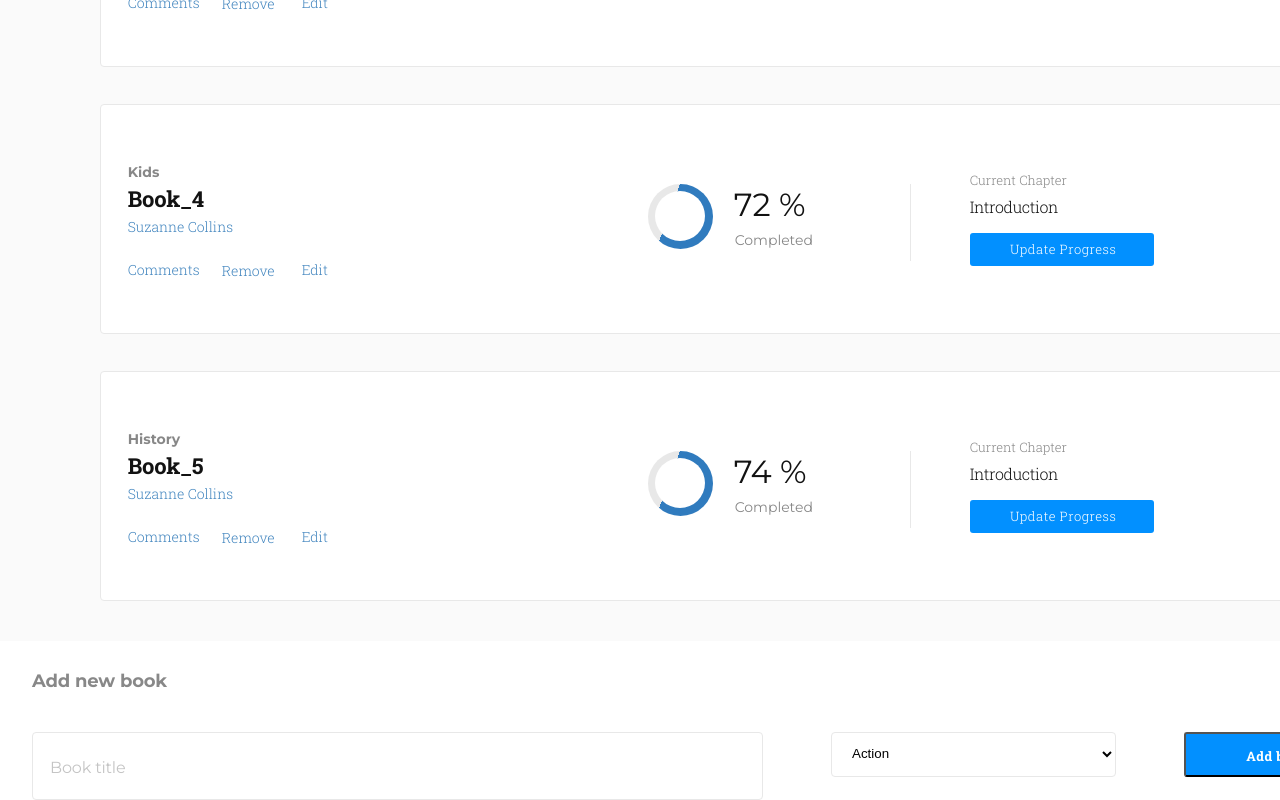
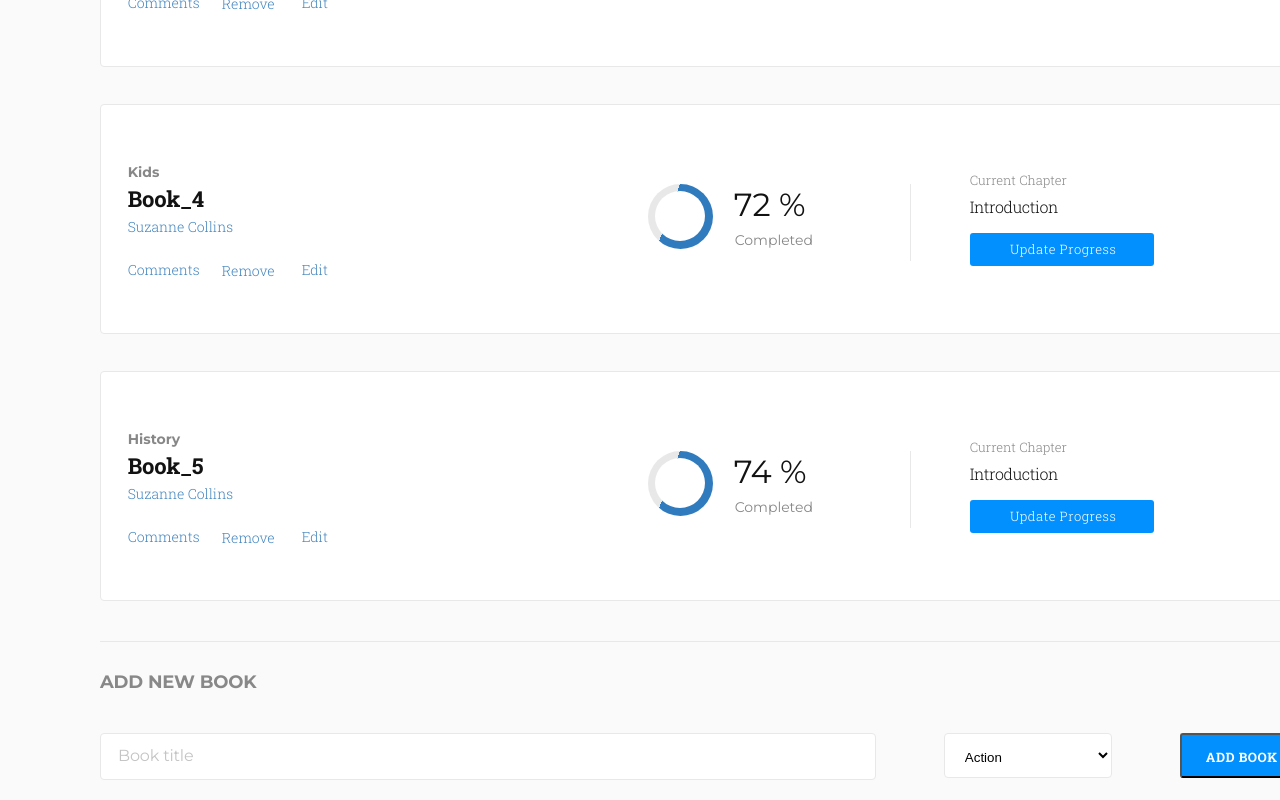
Before and after one commit to MrSayyod/bookstore-redux-app, a React (Create React App) app: page / in a window 1280 px wide. Shown: the part 880-1680 px from the top of the page. Built offline with nearby package versions, Linux system fonts and the light colour scheme.

Commit message:
Fix styling for add book form

```diff
--- a/src/styles/BooksForm.css
+++ b/src/styles/BooksForm.css
@@ -1,4 +1,4 @@
-.booksFormSection {
+.bookFormSection {
   width: 75rem;
   margin: 0 6.25rem 2.5rem;
   border-top: 1px solid #e8e8e8;
@@ -17,13 +17,14 @@
   line-height: normal;
   letter-spacing: -0.18px;
   color: #888;
+  text-transform: uppercase;
 }
 
 .input-title {
   width: 41.5rem;
   height: 2.813rem;
   margin: 1.188rem 2.125rem 0 0;
-  padding: 0.813rem 3rem 0.513rem 1.063rem;
+  padding: 0rem 25rem 0rem 1.063rem;
   border-radius: 4px;
   border: 1px solid #e8e8e8;
   background-color: #fff;
@@ -32,7 +33,7 @@
 .input-title::placeholder {
   width: 4.75rem;
   height: 1.188rem;
-  margin: 1.125rem 2.563rem 0.688rem 0;
+  /* margin: 1.125rem 2.563rem 0.688rem 0; */
   font-family: 'Montserrat', sans-serif;
   font-size: 1rem;
   font-weight: normal;
@@ -51,7 +52,7 @@
   width: 17.813rem;
   height: 2.813rem;
   margin: 1.188rem 2.125rem 0;
-  padding: 0.375rem 0.938rem 0.563rem 1rem;
+  padding: 0.813rem 0.938rem 0.513rem 1rem;
   border-radius: 4px;
   border: 1px solid #e8e8e8;
   background-color: #fff;
@@ -91,4 +92,5 @@
   line-height: normal;
   letter-spacing: 0.5px;
   color: #fff;
+  text-transform: uppercase;
 }
--- a/src/styles/index.css
+++ b/src/styles/index.css
@@ -14,6 +14,7 @@ body {
     sans-serif;
   -webkit-font-smoothing: antialiased;
   -moz-osx-font-smoothing: grayscale;
+  background-color: #fafafa;
 }
 
 code {
```
